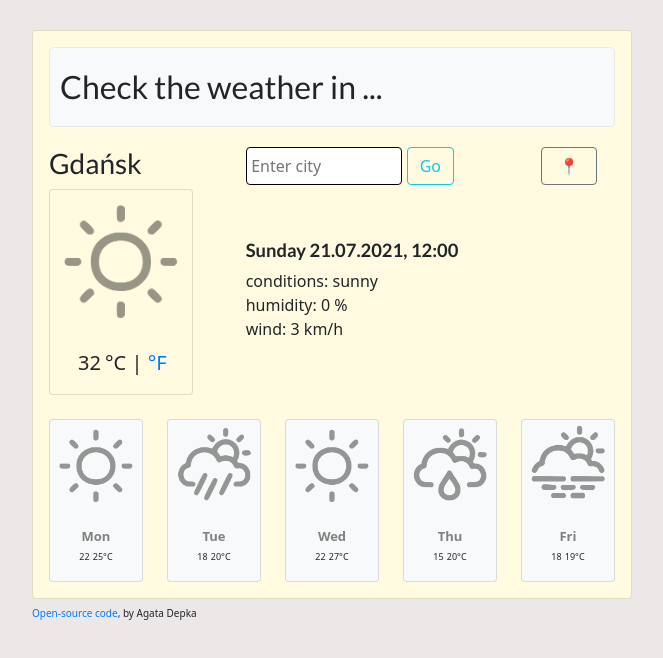
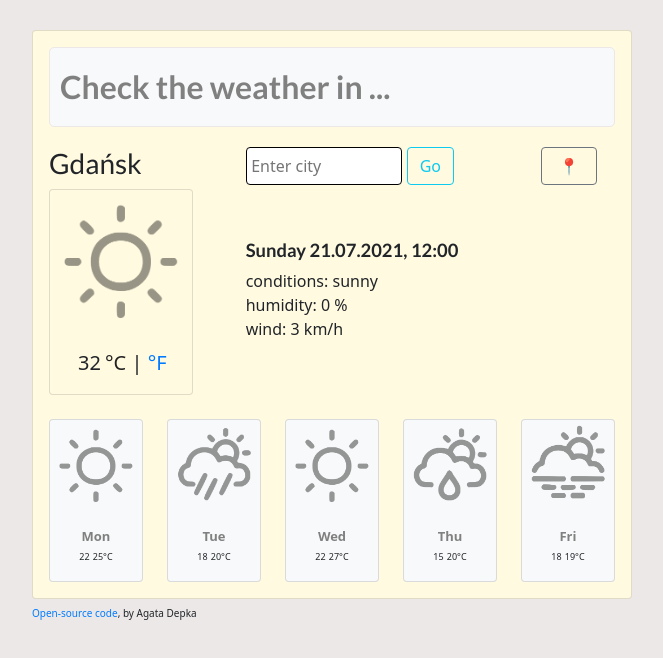
Before and after one commit to AgataDepka/SheCodes_weather_app, a plain HTML site: page index.html in a window 1280 px wide. Shown: the whole page, without its empty margins (308-971 px from the left). Drawn offline with nearby package versions, Linux system fonts and the light colour scheme.

Commit message:
App header CSS

```diff
--- a/src/style.css
+++ b/src/style.css
@@ -13,6 +13,8 @@ h2 {
   background-color: #f8f9fa;
   border-radius: 5px;
   border: 1px solid rgb(236, 232, 232);
+  color: grey;
+  font-weight: bold;
 }
 h3 {
   text-transform: capitalize;
```
